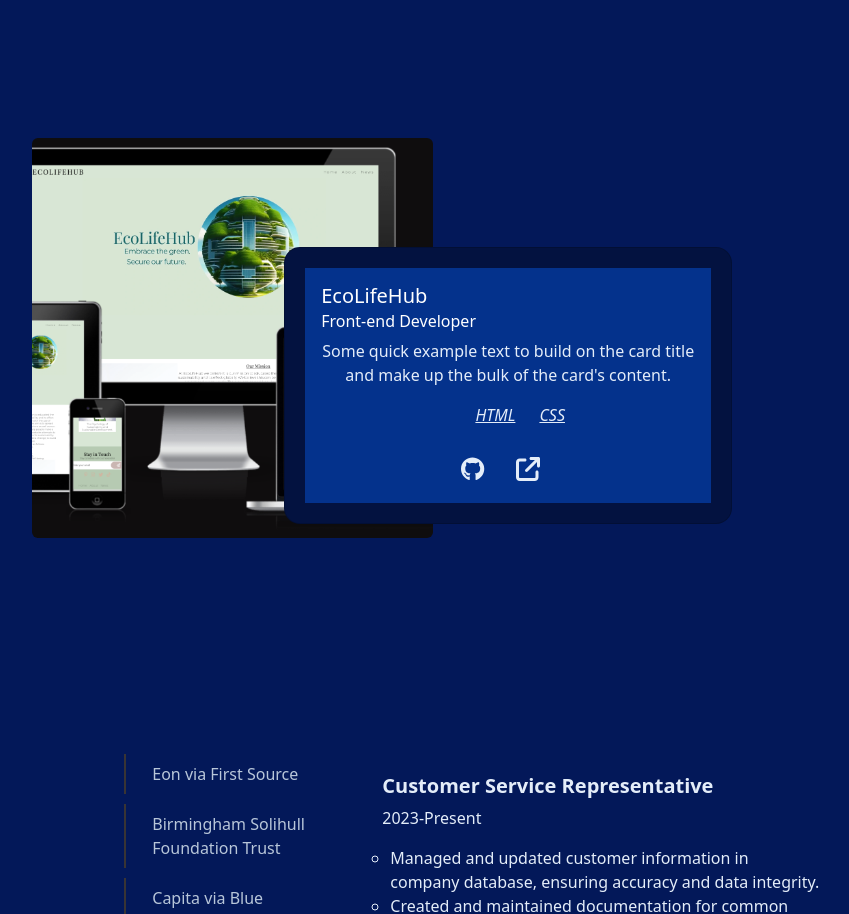
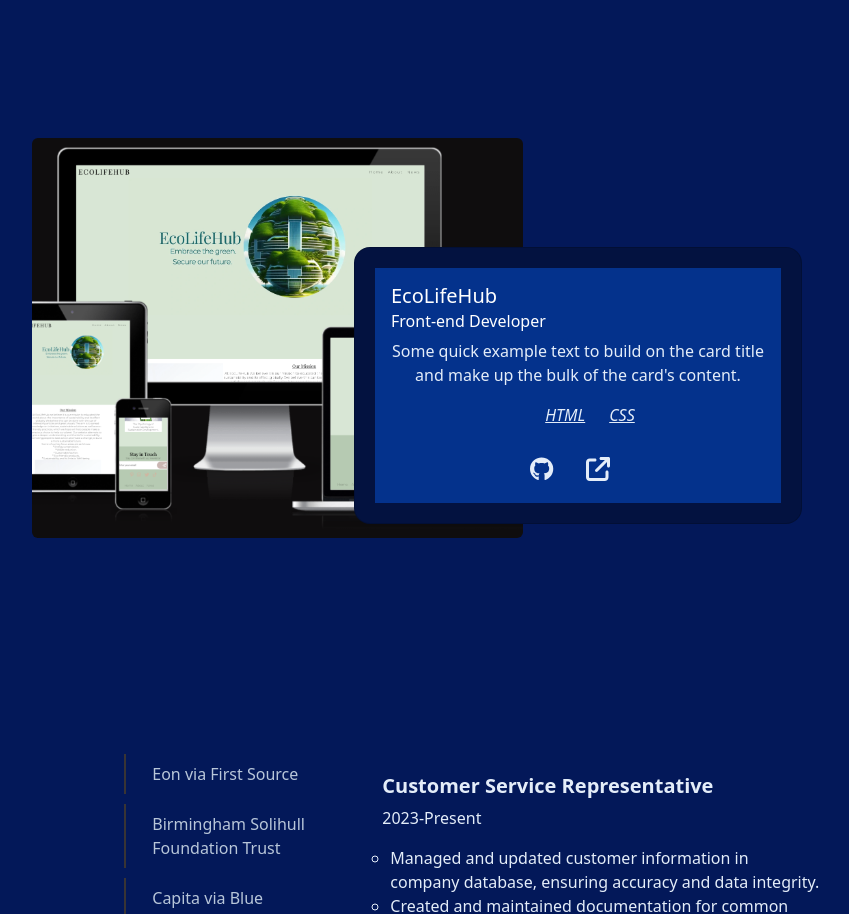
Before and after one commit to DanilleH22/portfolio, a React (Create React App) app: page / in a window 1280 px wide. Shown: the part 1060-1974 px from the top of the page, without its empty margins (218-1067 px from the left). Built offline with nearby package versions, Linux system fonts and the light colour scheme.

Commit message:
refactor screen sizxing

```diff
--- a/src/pages/Projects.js
+++ b/src/pages/Projects.js
@@ -16,11 +16,11 @@ const Projects = () => {
       <section className={styles.projects}>
         <Row className={styles.projectRow}>
           {/* Image Column */}
-          <Col className={styles.Images}>
+          <Col md={6} className={styles.Images}>
             <Image src={proj1} className={styles.imageSpecific} rounded alt="EcoLifeHub" />
           </Col>
           {/* Card Column */}
-          <Col className={styles.projectBody}>
+          <Col md={4} className={styles.projectBody}>
             <Card className={styles.projectCard}>
               <Card.Body className={styles.projectCardBody}>
                 <Card.Title style={{ textAlign: 'left', background: 'transparent', color: 'white' }}>EcoLifeHub</Card.Title>
```
